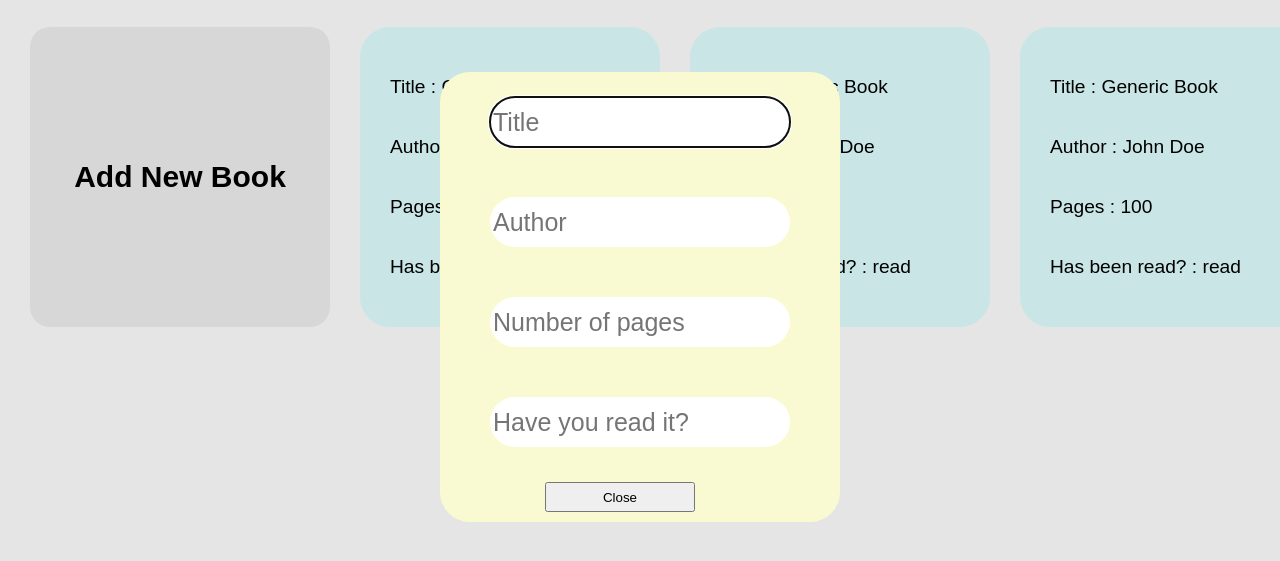
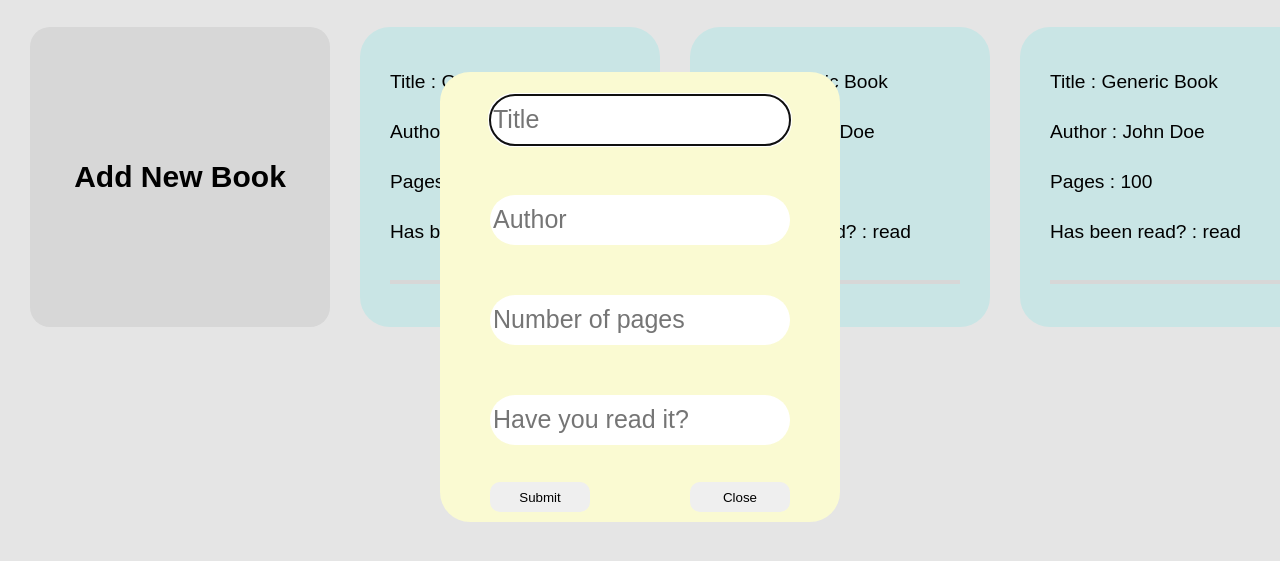
Before and after one commit to Enchengzw/Library, a plain HTML site: page index.html in a window 1280 px wide. Both pictures are taken after a click on the button "Add New Book". Shown: the part 103-664 px from the top of the page. Drawn offline with Linux system fonts and the light colour scheme.

Commit message:
Add remove button

```diff
--- a/index.html
+++ b/index.html
@@ -10,7 +10,7 @@
 <body>
     <div class="Library">
         <div class="header">Library</div>
-        <div class="library_grid">
+        <div class="library_grid" data = 1>
             <button class="add">Add New Book</button>
         </div>
     </div>
@@ -29,7 +29,10 @@
             <div class="inputs">
                 <input type="text" id="read" pattern="\d{1,4}" placeholder="Have you read it?">
             </div>
-            <button class="close">Close</button>
+            <div class="buttons">
+                <button class="submit" type="submit">Submit</button>
+                <button class="close" type="reset">Close</button>
+            </div>
         </form>
     </dialog>
 </body>
--- a/main.js
+++ b/main.js
@@ -1,7 +1,9 @@
 const   myLibrary = [];
 const   dialog = document.querySelector(".dialog");
+const   grid = document.querySelector(".library_grid");
 const   addButton = document.querySelector(".add");
 const   closeButton = document.querySelector(".close");
+const   submitButton = document.querySelector(".submit");
 
 addButton.addEventListener("click", () => {
     dialog.showModal();
@@ -27,14 +29,19 @@ function addBooktoLibrary(title, author, pages, Isread) {
     display();
 }
 
-function display()
-{
-    const to_display = myLibrary[0];
+function display() {
+    const to_display = myLibrary[myLibrary.length - 1];
     let new_book = document.createElement('div');
+    new_book.setAttribute('data', myLibrary.length - 1);
     let title = document.createElement('div');
     let author = document.createElement('div');
     let pages = document.createElement('div');
     let Isread = document.createElement('div');
+    let remove = document.createElement('button');
+    remove.setAttribute('class', 'remove');
+    remove.addEventListener('click', () =>{
+        remove.parentElement.remove();
+    })
 
     title.textContent = "Title : " + to_display.title;
     author.textContent = "Author : " + to_display.author;
@@ -45,10 +52,27 @@ function display()
     new_book.appendChild(author);
     new_book.appendChild(pages);
     new_book.appendChild(Isread);
+    new_book.appendChild(remove);
     new_book.className = 'book';
 
     document.getElementsByClassName('library_grid')[0].appendChild(new_book);
+
 }
+
+function addNew(event) {
+    event.preventDefault();
+
+    let form = document.querySelector('.form');
+    let title = document.querySelector('#title');
+    let author = document.querySelector('#author');
+    let pages = document.querySelector('#pages');
+    let read = document.querySelector('#read');
+    addBooktoLibrary(title.value, author.value, pages.value, read.value);
+    dialog.close();
+    form.reset();
+}
+
+submitButton.addEventListener("click", addNew);
 
 addBooktoLibrary('Generic Book', 'John Doe', 100, 'read');
 addBooktoLibrary('Generic Book', 'John Doe', 100, 'read');
--- a/style.css
+++ b/style.css
@@ -40,7 +40,7 @@ html, body {
     background-color: lightcyan;
     display: grid;
     grid-template-columns: 1fr;
-    grid-auto-rows: 60px;
+    grid-auto-rows: 50px;
     justify-content: center;
     align-items: center;
     border-radius: 30px;
@@ -79,8 +79,16 @@ html, body {
     grid-template-columns: 1fr;
 }
 
+.inputs {
+    display: flex;
+    flex-direction: column;
+    justify-content: center;
+    align-items: center;
+}
+
 input {
     padding-left: 3px;
+    margin-bottom: 5px;
     width: 300px;
     height: 50px;
     font-size: 25px;
@@ -88,12 +96,18 @@ input {
     border-style: none;
 }
 
-.form > button {
-    margin-right: 40px;
-    width: 150px;
+.buttons {
+    display: flex;
+    justify-content: space-around;
+    align-items: center;
+}
+
+.buttons > button {
+    width: 100px;
     height: 30px;
-    justify-self: center;
-    align-self: center;
+    border-radius: 10px;
+    align-items: center;
+    border-style: none;
 }
 
 .form > .inputs {
```
